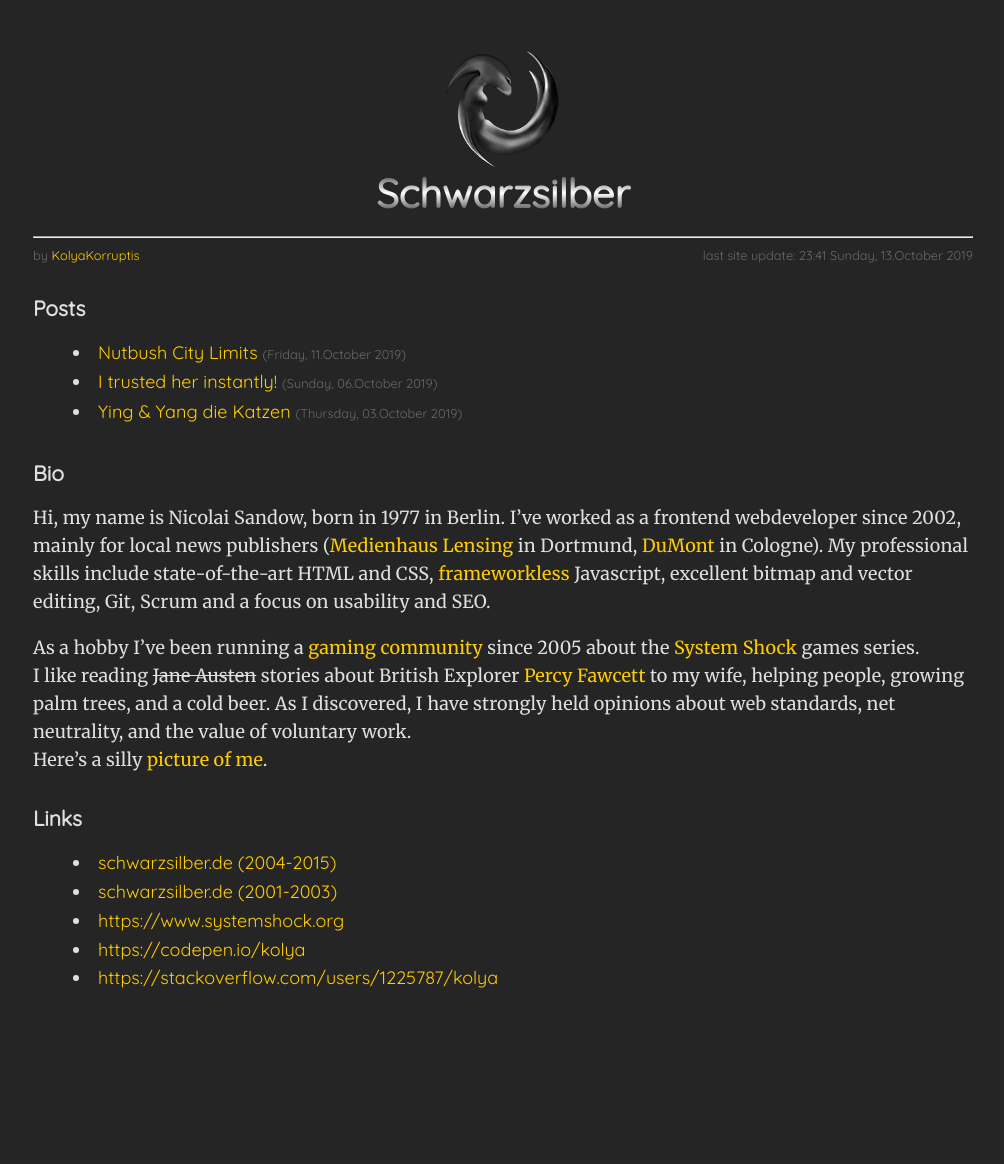
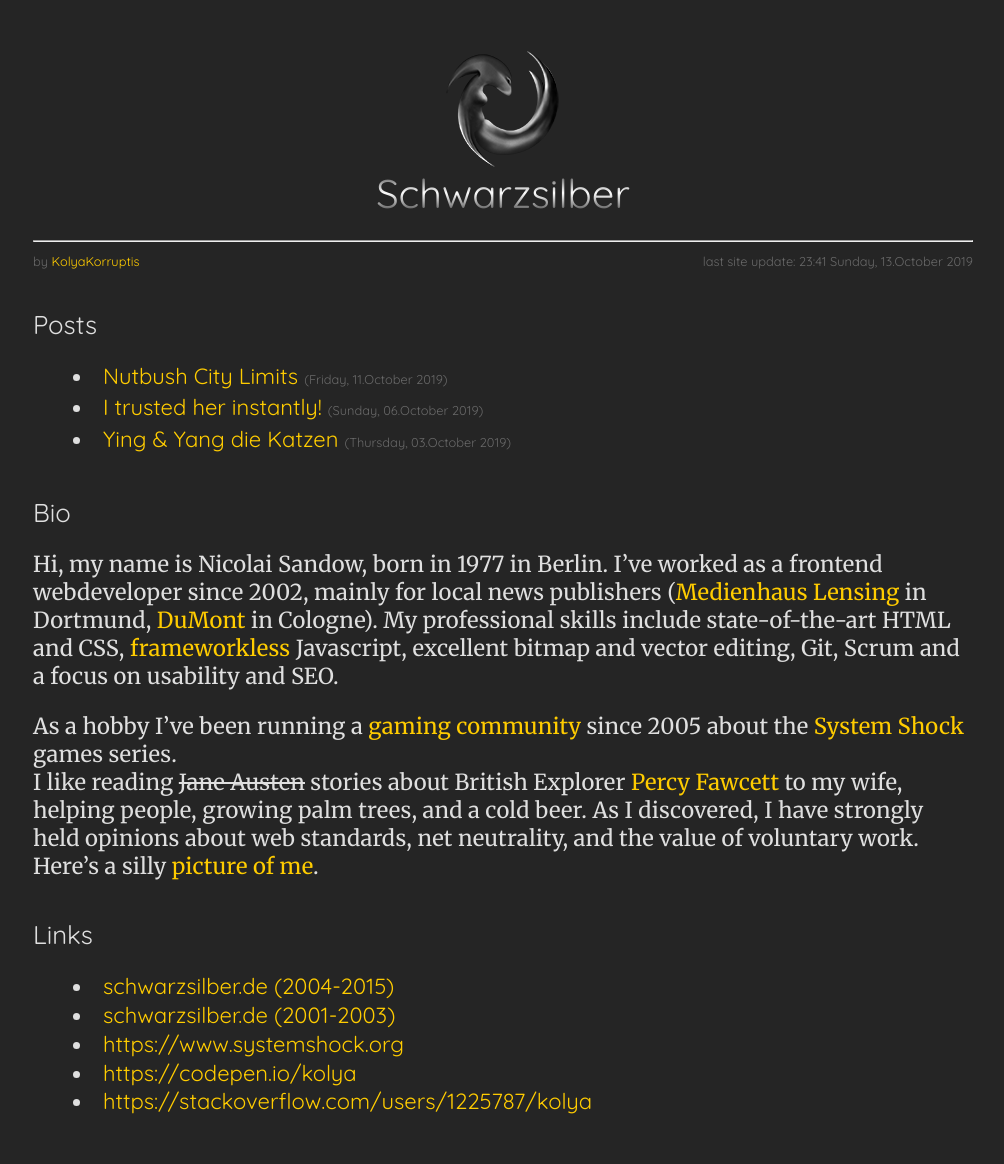
Before and after one commit to KolyaKorruptis/.github.io, a Jekyll site: the page built from index.md, in a window 1280 px wide. Shown: the whole page, without its empty margins (137-1141 px from the left). Built offline with Jekyll 4.4.1, drawn with Linux system fonts in a browser that asks for light colours; our own code applies the rules of GitHub Pages for plain Markdown files; the repository's description, which GitHub fills in, is left out; before the commit the page ends 1041 px from its top, so only the background shows below that.

Commit message:
layouting

```diff
--- a/_layouts/default.html
+++ b/_layouts/default.html
@@ -5,15 +5,16 @@
       <header class="siteHeader">
         <a href="/">
           <img class="siteHeader__logo" src="{{ '/img/icons/apple-touch-icon-120.png' | relative_url }}" alt=""/>
-          <h1 class="siteHeader__headline">{{ site.title | default: site.github.repository_name }}</h1>
+          <div class="siteHeader__headline">{{ site.title | default: site.github.repository_name }}</div>
           <p>{{ site.description | default: site.github.project_tagline }}</p>
         </a>
         <hr>
         <footer class="siteHeader__footer">
-          <span class="small grey">by <a rel="author" href="{{ site.github.owner_url }}">{{ site.github.owner_name }}</a></span>
-          <span class="small grey">last site update:  <time datetime="{{ site.time }}">{{ site.time | date: site.date_format }}</time></span>
+          <div class="small grey">by <a rel="author" href="{{ site.github.owner_url }}">{{ site.github.owner_name }}</a></div>
+          <div class="small grey">last site update:  <time datetime="{{ site.time }}">{{ site.time | date: site.date_format }}</time></div>
         </footer>
       </header>
+
 
       <article class="article">
         {{ content }}
--- a/css/general.css
+++ b/css/general.css
@@ -31,6 +31,7 @@
 h1,h2,h3,h4,h5,h6,header {
   font-family:var(--headlineFontFamily);
   margin: 1.5em 0 0.5em;
+  font-weight: normal;
 }
 
 
--- a/css/modules/siteHeader.css
+++ b/css/modules/siteHeader.css
@@ -23,8 +23,6 @@
 
 .siteHeader__footer {
   margin-bottom: 1rem;
-  display: flex;
-  justify-content: space-between;
 }
 
 
@@ -35,4 +33,8 @@
   .siteHeader__logo {
     width: auto;
   }
+  .siteHeader__footer {
+    display: flex;
+    justify-content: space-between;
+  }
 }
--- a/css/vars.css
+++ b/css/vars.css
@@ -10,7 +10,7 @@
   --textLetterSpacing: .01rem;
   --textLineHeight: 1.75rem;
 
-  --fontSize: 18px;
+  --fontSize: 22px;
   --smallText: 0.8rem;
   --siteBgColor: var(--darkGrey);
   --mainTextColor: var(--white);
```
